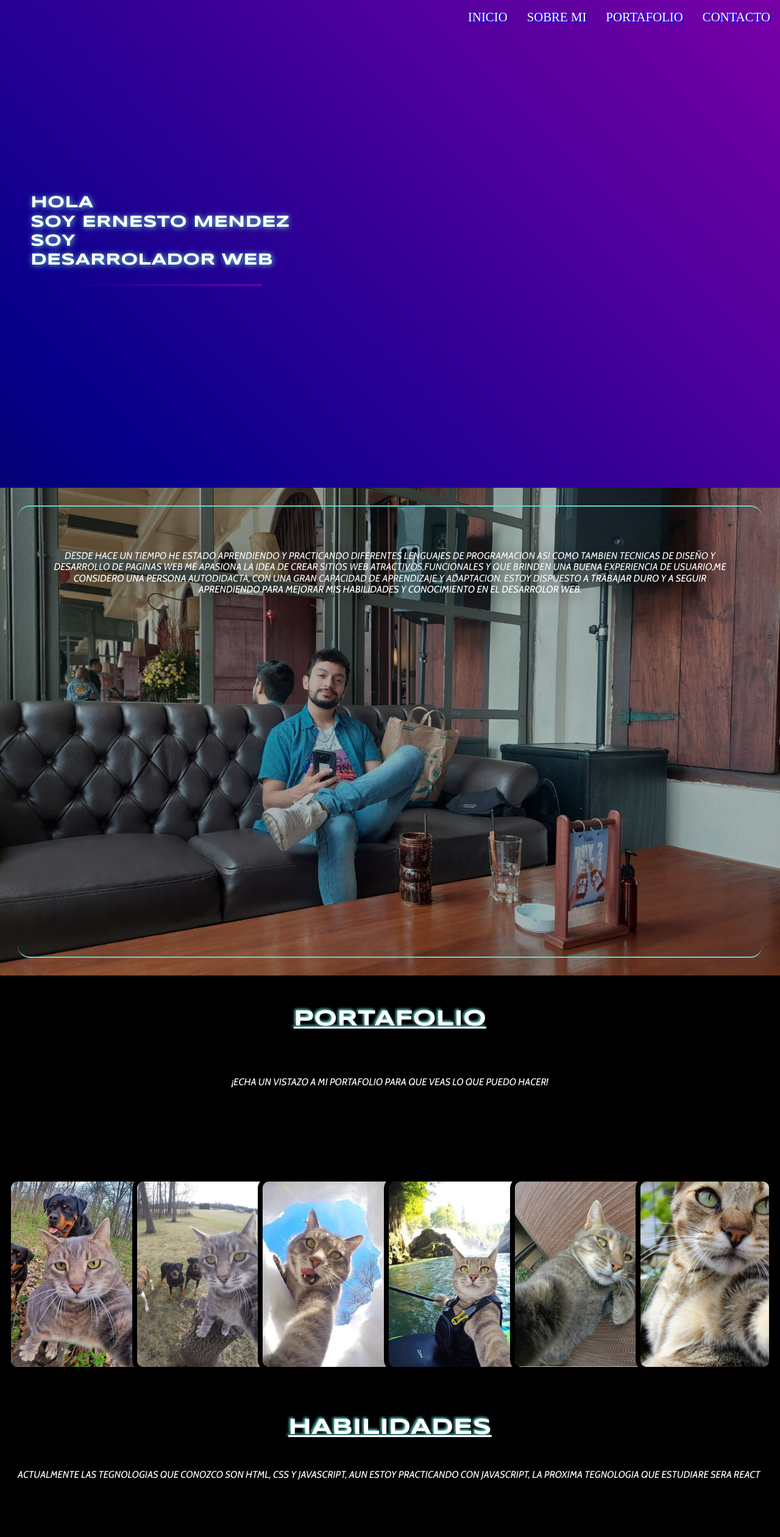
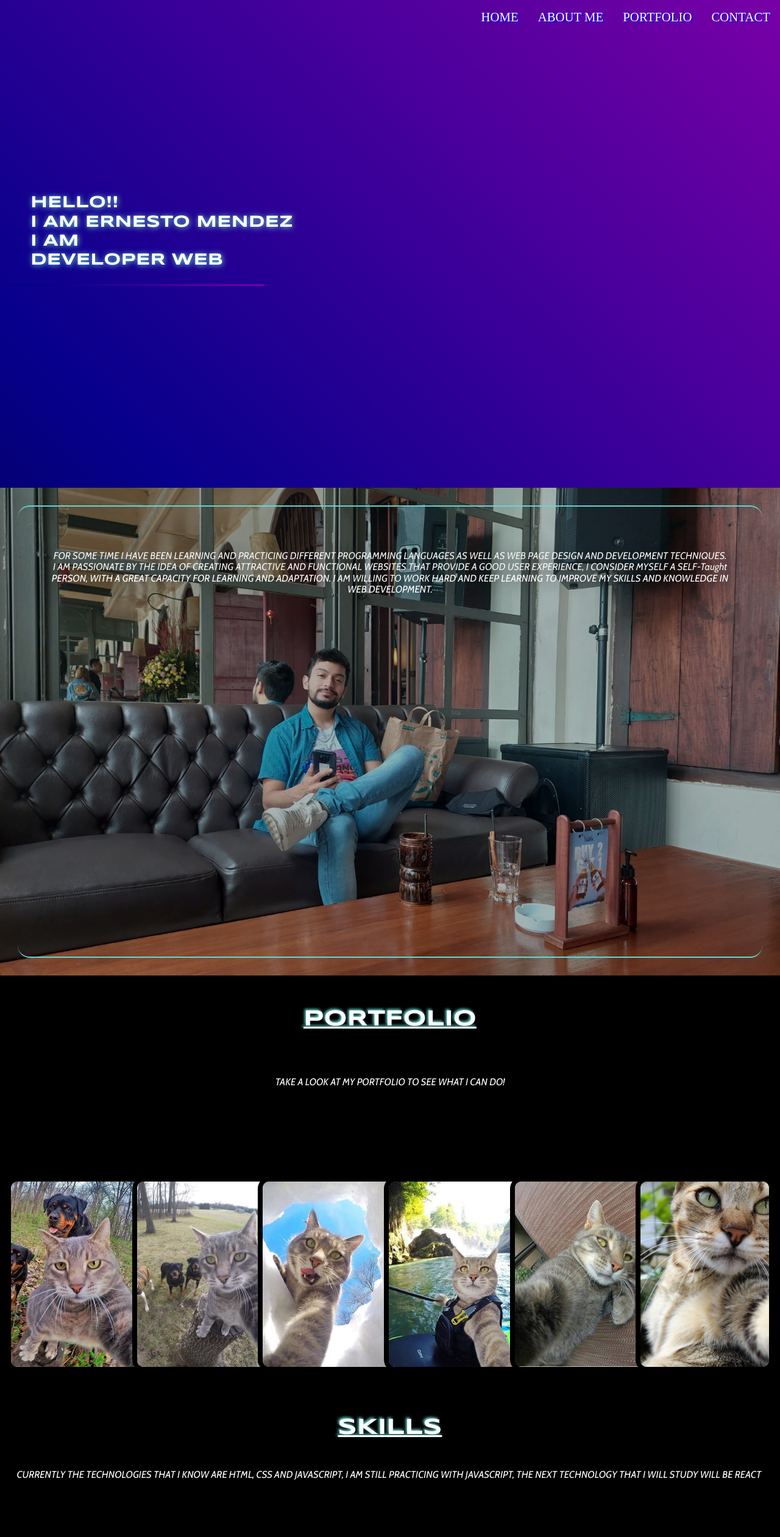
Before and after one commit to deernesto/deernesto.github.io, a plain HTML site: page index.html in a window 1280 px wide. Shown: the top 2521 px of the page at 61% size. Drawn offline with nearby package versions, Linux system fonts and the light colour scheme.

Commit message:
Add files via upload

```diff
--- a/index.html
+++ b/index.html
@@ -1,5 +1,5 @@
 <!DOCTYPE html>
-<html lang="es">
+<html lang="en">
 <head>
     <meta charset="UTF-8">
     <meta http-equiv="X-UA-Compatible" content="IE=edge">
@@ -18,7 +18,7 @@
     <link rel="stylesheet" href= "/css/normal.css">
     <link rel="stylesheet" href="/css/style.css">
 
-    <title>Soy Ernesto Mendez</title>
+    <title>i am Ernesto Mendez</title>
 </head>
 <body>
     <header class="cabecera" id="inicio">
@@ -33,10 +33,10 @@
         material-symbols-outlined" id="cerrar">close</button>
 
         <ul class="nav-list">
-         <li class="botones-menu"><a href="#inicio" class="punto">inicio</a></li>
-         <li class="botones-menu"><a href="#fondo2" class="punto">sobre mi</a></li>
-         <li class="botones-menu"><a href="#portafolio" class="punto">portafolio</a></li>
-         <li class="botones-menu"><a href="#cajaformulario" class="punto">contacto</a></li>
+         <li class="botones-menu"><a href="#inicio" class="punto">HOME</a></li>
+         <li class="botones-menu"><a href="#fondo2" class="punto">ABOUT ME</a></li>
+         <li class="botones-menu"><a href="#portafolio" class="punto">portfolio</a></li>
+         <li class="botones-menu"><a href="#cajaformulario" class="punto">contact</a></li>
 
 
 
@@ -49,7 +49,7 @@
 
      <div class ="fondo">
 
-         <h1 class="titulo">HOLA <br> SOY ERNESTO MENDEZ<br> SOY <br> DESARROLADOR WEB</h1>
+         <h1 class="titulo">HELLO!! <br> I AM ERNESTO MENDEZ<br> I AM <br> DEVELOPER WEB</h1>
 
      </div>
 
@@ -60,7 +60,7 @@
 
          <div class="sobremi" id="scroll1" >
 
-            <P>DESDE HACE UN TIEMPO HE ESTADO APRENDIENDO Y PRACTICANDO DIFERENTES LENGUAJES DE PROGRAMACION ASI COMO TAMBIEN TECNICAS DE DISEÑO Y DESARROLLO DE PAGINAS WEB ME APASIONA LA IDEA DE CREAR SITIOS WEB ATRACTIVOS,FUNCIONALES Y QUE BRINDEN UNA BUENA EXPERIENCIA DE USUARIO,ME CONSIDERO UNA PERSONA  AUTODIDACTA, CON UNA GRAN CAPACIDAD DE APRENDIZAJE Y ADAPTACION. ESTOY DISPUESTO A TRABAJAR DURO Y A SEGUIR APRENDIENDO PARA MEJORAR MIS HABILIDADES Y CONOCIMIENTO EN EL DESARROLOR WEB.</P>
+            <P>FOR SOME TIME I HAVE BEEN LEARNING AND PRACTICING DIFFERENT PROGRAMMING LANGUAGES AS WELL AS WEB PAGE DESIGN AND DEVELOPMENT TECHNIQUES. I AM PASSIONATE BY THE IDEA OF CREATING ATTRACTIVE AND FUNCTIONAL WEBSITES THAT PROVIDE A GOOD USER EXPERIENCE, I CONSIDER MYSELF A SELF-Taught PERSON, WITH A GREAT CAPACITY FOR LEARNING AND ADAPTATION. I AM WILLING TO WORK HARD AND KEEP LEARNING TO IMPROVE MY SKILLS AND KNOWLEDGE IN WEB DEVELOPMENT.</P>
 
          </div>
 
@@ -71,8 +71,8 @@
        <div class="portafolio"  id="portafolio">
 
         <div class="titulo2" >
-             <h2>portafolio</h2>
-             <p> ¡Echa un vistazo a mi portafolio para que veas lo que puedo hacer!</p>
+             <h2>portfolio</h2>
+             <p> Take a look at my portfolio to see what I can do!</p>
         </div>
 
         <div  class="seleccion">
@@ -108,8 +108,8 @@
      <div class="cajalenguajes">
 
         <div class="titulo3">
-            <h2>HABILIDADES</h2>
-             <P>actualmente las tegnologias que conozco son html, css y javascript, aun estoy practicando con javascript, la proxima tegnologia que estudiare sera react<span class="efecto">&#160;</span></P>
+            <h2>SKILLS</h2>
+             <P>currently the technologies that I know are html, css and javascript, I am still practicing with javascript, the next technology that I will study will be react<span class="efecto">&#160;</span></P>
 
         </div>
 
@@ -138,14 +138,14 @@
           <h2>Contact Me Form</h2>
 
           <div class="form-control">
-            <input id="name" type="text" sfocus name="name">
-              <label for="name">nombre</label>
+            <input id="name" type="text"  name="name" required>
+              <label for="name">name</label>
               <p></p>
           </div>
 
 
           <div class="form-control">
-            <input id="email" type="email" name="email" focus>
+            <input id="email" type="email" name="email" required >
              <label for="email">email</label>
 
              <p></p>
@@ -154,11 +154,11 @@
 
           <div  class="form-control">
 
-             <textarea id="mensaje" rows="7" cols="28" name="coments"> </textarea>
+             <textarea id="mensaje" rows="7" cols="28" name="coments" required> </textarea>
              <p></p>
           </div>
 
-             <button id="enviar" class="enviar">enviar formulario</button>
+             <button id="enviar" class="enviar">send form</button>
 
        </form>
 
@@ -170,7 +170,10 @@
         <h2>Social Media</h2>
       <div class="iconos">
 
+
+       <a href="https://github.com/" target="_blank">
         <i class="fa-brands fa-github fa-lg" style="color: #f4f7fa;"></i>
+      </a>
         <i class="fa-solid fa-envelope" style="color: #ffffff;"></i>
         <i class="fa-brands fa-linkedin" style="color: #ffffff;"></i>
 
```
